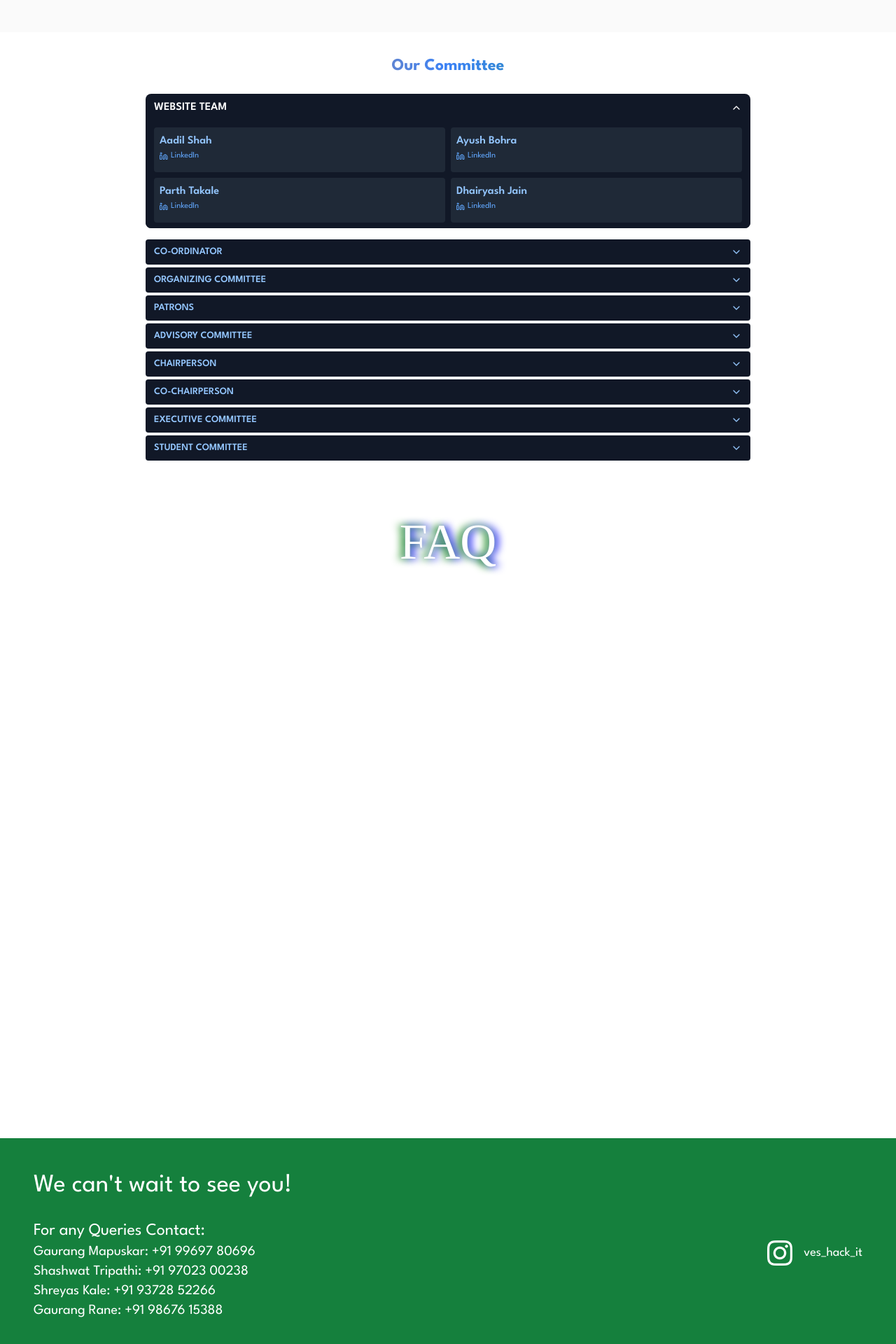
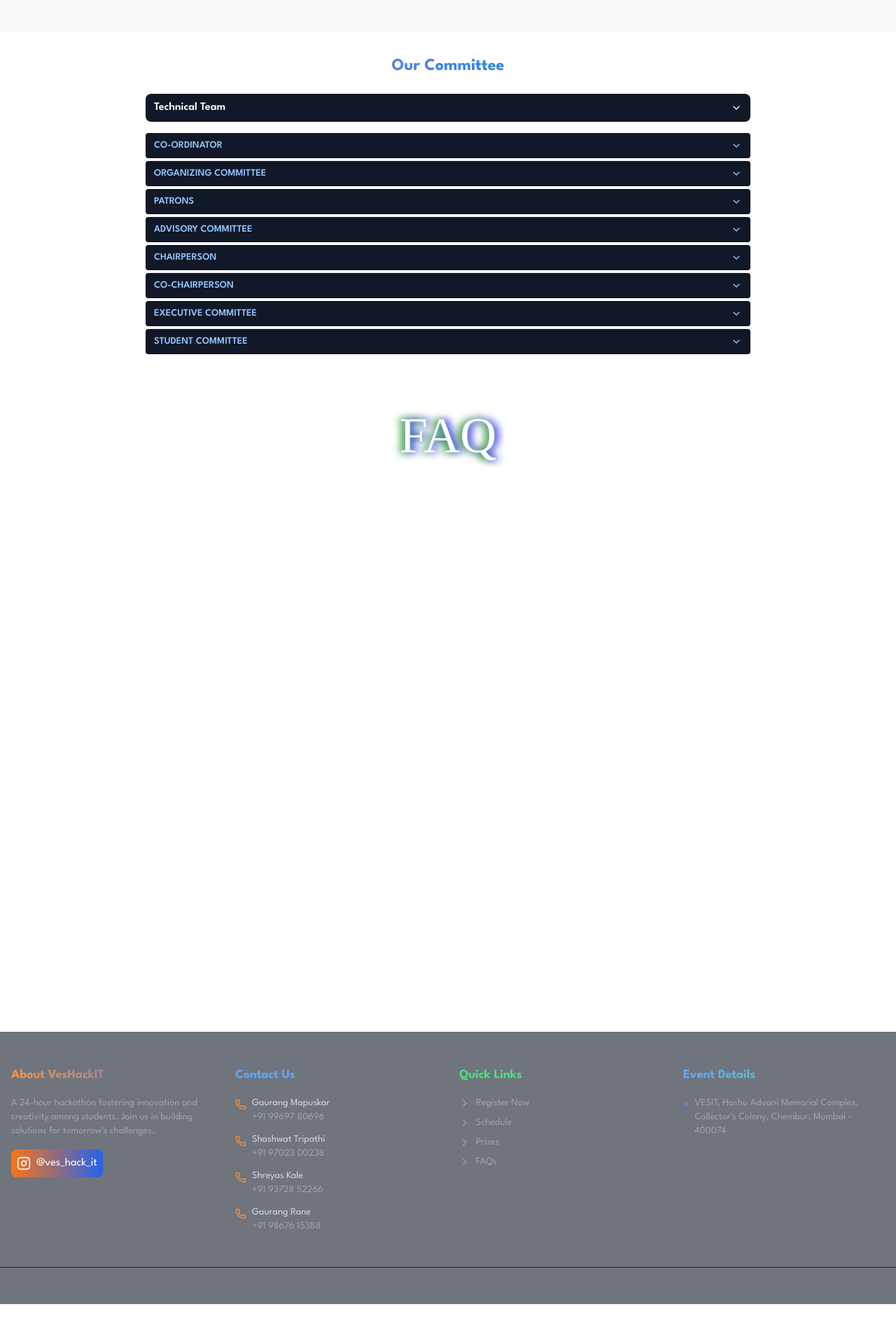
Before and after one commit to CodeFingers809/ves-hack-it, a React (Vite) app in the folder frontend/: page / in a window 1280 px wide. Shown: the part 5966-7886 px from the top of the page at 70% size. After the commit the page ends 7829 px from the top, so only its background shows below. Built offline with nearby package versions, Linux system fonts and the light colour scheme; grey boxes are pictures that could not be loaded; a web font is replaced by a local one.

Commit message:
footer and tech team

```diff
--- a/frontend/src/Pages/Footer.jsx
+++ b/frontend/src/Pages/Footer.jsx
@@ -1,41 +1,144 @@
-import { div } from "framer-motion/client";
-import insta from "../assets/insta.png";
+import React from "react";
+import {
+  Instagram,
+  Phone,
+  Mail,
+  MapPin,
+  Clock,
+  Globe,
+  ChevronRight,
+} from "lucide-react";
 
 const Footer = () => {
+  const contactInfo = [
+    { name: "Gaurang Mapuskar", phone: "+91 99697 80696" },
+    { name: "Shashwat Tripathi", phone: "+91 97023 00238" },
+    { name: "Shreyas Kale", phone: "+91 93728 52266" },
+    { name: "Gaurang Rane", phone: "+91 98676 15388" },
+  ];
+
+  const quickLinks = [
+    { name: "Register Now", link: "#about" },
+    { name: "Schedule", link: "#timeline" },
+    { name: "Prizes", link: "#prizes" },
+    { name: "FAQs", link: "#faq" },
+  ];
+
   return (
-    <div className="bg-green-700 w-full p-12 text-white flex justify-between items-center flex-wrap">
-      <div>
-        <p className="text-white text-4xl mb-1">We can't wait to see you!</p>
-        <br />
-        <span className="text-white text-2xl">For any Queries Contact:</span>
-        <br />
-        <span className="text-white text-xl">
-          Gaurang Mapuskar: +91 99697 80696
-          <br />
-          Shashwat Tripathi: +91 97023 00238
-          <br />
-          Shreyas Kale: +91 93728 52266
-          <br />
-          Gaurang Rane: +91 98676 15388
-        </span>
+    <footer className="bg-gray-900 bg-opacity-60 text-gray-300">
+      {/* Main Footer Content */}
+      <div className="max-w-7xl mx-auto px-4 py-12">
+        <div className="grid grid-cols-1 md:grid-cols-2 lg:grid-cols-4 gap-8">
+          {/* About Section */}
+          <div className="space-y-4">
+            <h3 className="text-lg font-bold bg-gradient-to-r from-orange-400 to-blue-500 bg-clip-text text-transparent">
+              About VesHackIT
+            </h3>
+            <p className="text-sm text-gray-400">
+              A 24-hour hackathon fostering innovation and creativity among
+              students. Join us in building solutions for tomorrow's challenges.
+            </p>
+            <div className="flex items-center space-x-4">
+              <a
+                href="https://www.instagram.com/ves_hack_it/"
+                target="_blank"
+                rel="noopener noreferrer"
+                className="flex items-center space-x-2 p-2 bg-gradient-to-r from-orange-500 to-blue-600 rounded-lg hover:opacity-90 transition-opacity"
+              >
+                <Instagram className="w-5 h-5 text-white" />
+                <span className="text-white">@ves_hack_it</span>
+              </a>
+            </div>
+          </div>
+
+          {/* Contact Info */}
+          <div className="space-y-4">
+            <h3 className="text-lg font-bold text-blue-400">Contact Us</h3>
+            <div className="space-y-3">
+              {contactInfo.map((contact, index) => (
+                <div key={index} className="flex items-start space-x-2 text-sm">
+                  <Phone className="w-4 h-4 mt-1 text-orange-400" />
+                  <div>
+                    <p className="text-gray-300">{contact.name}</p>
+                    <p className="text-gray-400">{contact.phone}</p>
+                  </div>
+                </div>
+              ))}
+            </div>
+          </div>
+
+          {/* Quick Links */}
+          <div className="space-y-4">
+            <h3 className="text-lg font-bold text-green-400">Quick Links</h3>
+            <ul className="space-y-2">
+              {quickLinks.map((link, index) => (
+                <li key={index}>
+                  <a
+                    href={link.link}
+                    className="flex items-center text-sm text-gray-400 hover:text-green-400 transition-colors"
+                  >
+                    <ChevronRight className="w-4 h-4 mr-2" />
+                    {link.name}
+                  </a>
+                </li>
+              ))}
+            </ul>
+          </div>
+
+          {/* Location & Time */}
+          <div className="space-y-4">
+            <h3 className="text-lg font-bold bg-gradient-to-r from-blue-400 to-green-400 bg-clip-text text-transparent">
+              Event Details
+            </h3>
+            <div className="space-y-3 text-sm">
+              <div
+                className="flex items-start space-x-2 cursor-pointer"
+                role="button"
+                tabIndex="0"
+                onClick={() =>
+                  window.open(
+                    "https://maps.app.goo.gl/NPvAH6Nxqpmk9JxLA",
+                    "_blank"
+                  )
+                }
+              >
+                <MapPin className="w-4 h-4 mt-1 text-blue-400" />
+                <p className="text-gray-400">
+                  VESIT, Hashu Advani Memorial Complex, Collector's Colony,
+                  Chembur, Mumbai - 400074
+                </p>
+              </div>
+            </div>
+          </div>
+        </div>
       </div>
-      <div>
-        <a
-          href="https://www.instagram.com/ves_hack_it/"
-          className="flex items-center mt-5 text-lg"
-          target="_blank"
-        >
-          <img
-            src={`${insta}`}
-            alt="Instagram"
-            height={36}
-            width={36}
-            className="mr-4"
-          />
-          ves_hack_it
-        </a>
+
+      {/* Bottom Bar */}
+      <div className="border-t border-gray-800">
+        <div className="max-w-7xl mx-auto px-4 py-4">
+          <div className="flex flex-col md:flex-row justify-between items-center text-sm text-gray-500">
+            <p>© 2025 VesHackIT. All rights reserved.</p>
+            {/* <div className="flex space-x-4 mt-2 md:mt-0">
+              <a
+                href="#privacy"
+                className="hover:text-blue-400 transition-colors"
+              >
+                Privacy Policy
+              </a>
+              <a
+                href="#terms"
+                className="hover:text-blue-400 transition-colors"
+              >
+                Terms of Service
+              </a>
+              <a href="#code" className="hover:text-blue-400 transition-colors">
+                Code of Conduct
+              </a>
+            </div> */}
+          </div>
+        </div>
       </div>
-    </div>
+    </footer>
   );
 };
 
--- a/frontend/src/Pages/Teams/Comittee.jsx
+++ b/frontend/src/Pages/Teams/Comittee.jsx
@@ -1,17 +1,22 @@
+'use client'
+
 import React, { useState } from 'react';
-import { ChevronDown, ChevronUp, Linkedin } from 'lucide-react';
+import { ChevronDown, ChevronRight, ChevronUp, Linkedin } from 'lucide-react';
 
 const CommitteeSection = () => {
-  const [activeTab, setActiveTab] = useState('all');
-  const [expandedSection, setExpandedSection] = useState('websiteTeam');  // Default to 'websiteTeam'
+  const [expandedSection, setExpandedSection] = useState('');
 
   const websiteTeam = {
-    title: "WEBSITE TEAM",
+    title: "Technical Team",
     members: [
-      { name: "Aadil Shah", linkedin: "https://www.linkedin.com/in/adilns786/" },
-      { name: "Ayush Bohra", linkedin: "https://www.linkedin.com/in/ayush-bohra7/" },
-      { name: "Parth Takale", linkedin: "https://www.linkedin.com/in/parth-takale-514188264/" },
-      { name: "Dhairyash Jain", linkedin: "https://www.linkedin.com/in/dhairyash-jain-9799831a3/" }
+      { name: "Aadil Shah , Website Developer", linkedin: "https://www.linkedin.com/in/adilns786/" },
+      { name: "Ayush Bohra , Website Developer", linkedin: "https://www.linkedin.com/in/ayush-bohra7/" },
+      { name: "Parth Takale , Website Developer", linkedin: "https://www.linkedin.com/in/parth-takale-514188264/" },
+      { name: "Dhairyash Jain , Website Developer", linkedin: "https://www.linkedin.com/in/dhairyash-jain-9799831a3/" },
+      { name: "Gaurang Mapuskar , CSI Chairperson", linkedin: "https://www.linkedin.com/in/gaurang-mapuskar/" },
+      { name: "Shashwat Tripathi , ISTE Chairperson", linkedin: "https://www.linkedin.com/in/shashwat-tripathi-1b8972290/" },
+      { name: "Pranav Sukali , Technical Coordinator", linkedin: "https://www.linkedin.com/in/pranav-sukali-9269a0249" },
+      { name: "Shivani Nikam , Technical Coordinator", linkedin: "https://www.linkedin.com/in/shivani-nikam-a28b29288" }
     ]
   };
 
@@ -88,14 +93,14 @@ const CommitteeSection = () => {
   };
 
   return (
-    <div className="py-8  text-gray-200">
+    <div className="py-8 text-gray-200">
       <div className="max-w-4xl mx-auto px-4">
         <h2 className="text-2xl font-bold text-center mb-6 text-transparent bg-clip-text bg-gradient-to-r from-orange-400 via-blue-500 to-green-600">
           Our Committee
         </h2>
 
         {/* Website Team Section */}
-        <div className="mb-4  bg-gray-900  rounded-lg">
+        <div className="mb-4 bg-gray-900 rounded-lg">
           <button
             onClick={() => toggleSection('websiteTeam')}
             className="w-full px-3 py-2 flex justify-between items-center text-white"
@@ -111,23 +116,33 @@ const CommitteeSection = () => {
           {expandedSection === 'websiteTeam' && (
   <div className="px-3 py-2 bg-gray-900 rounded-b-lg">
     <div className="grid grid-cols-1 sm:grid-cols-2 gap-2">
+      <ul className="space-y-1 text-xs">
         {websiteTeam.members.map((member, index) => (
-                  <div key={index} className="p-2 bg-gray-800 rounded">
-                    <h4 className="font-semibold text-blue-300">{member.name}</h4>
+          <li
+            key={index}
+            className="text-gray-300 hover:text-blue-300 transition-colors duration-200"
+          >
             <a
               href={member.linkedin}
               target="_blank"
               rel="noopener noreferrer"
-                      className="inline-flex items-center text-blue-400 hover:text-blue-300 transition-colors duration-200"
+              className="flex items-center justify-between group space-x-2"
             >
-                      <Linkedin className="w-3 h-3 mr-1" />
-                      <span className="text-xs">LinkedIn</span>
+              <span className="truncate">{member.name}</span>
+              <div className="flex items-center space-x-1">
+                {/* Chevron Right (Optional, as an indicator for interaction) */}
+                <ChevronRight className="w-4 h-4 text-gray-400 group-hover:text-blue-300 transition-colors duration-200" />
+                {/* LinkedIn Icon (Visible only on hover) */}
+                <Linkedin className="w-4 h-4 text-gray-400 opacity-0 group-hover:opacity-100 transition-opacity duration-200" />
+              </div>
             </a>
-                  </div>
+          </li>
         ))}
+      </ul>
     </div>
   </div>
 )}
+
         </div>
 
         {/* Other Committees */}
```
Lines whose indentation alone changed are shown as unchanged.
